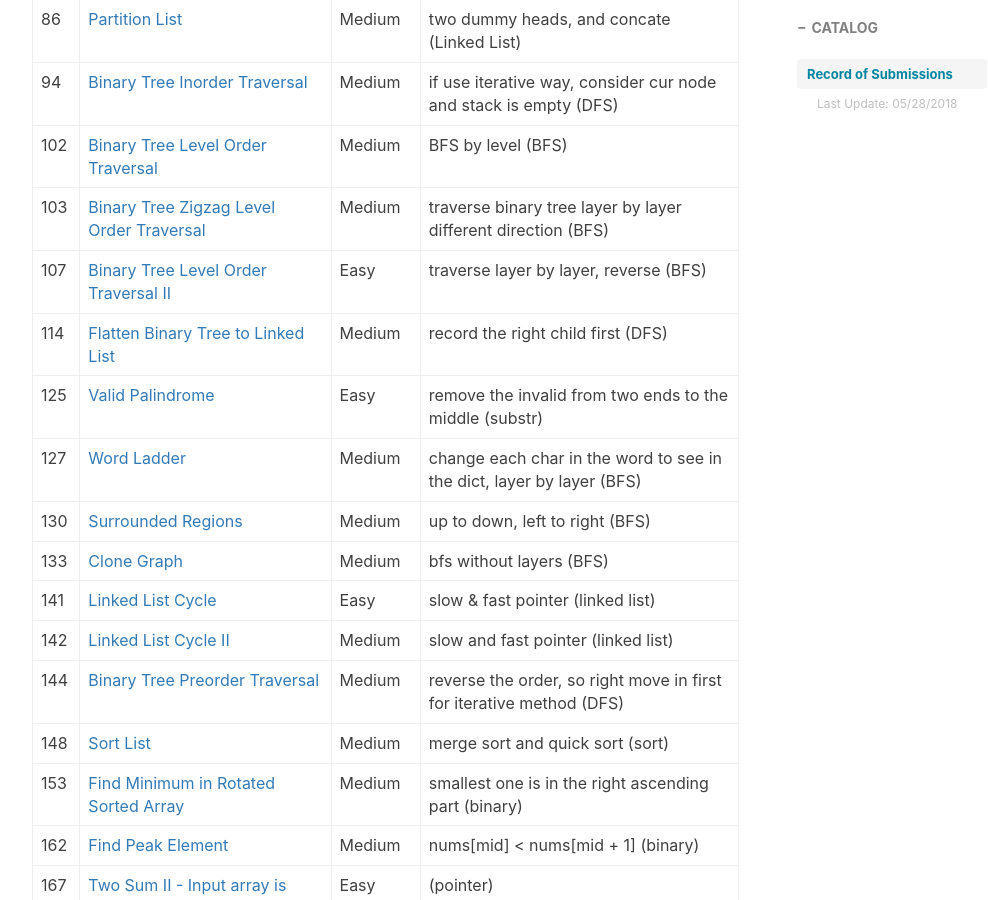
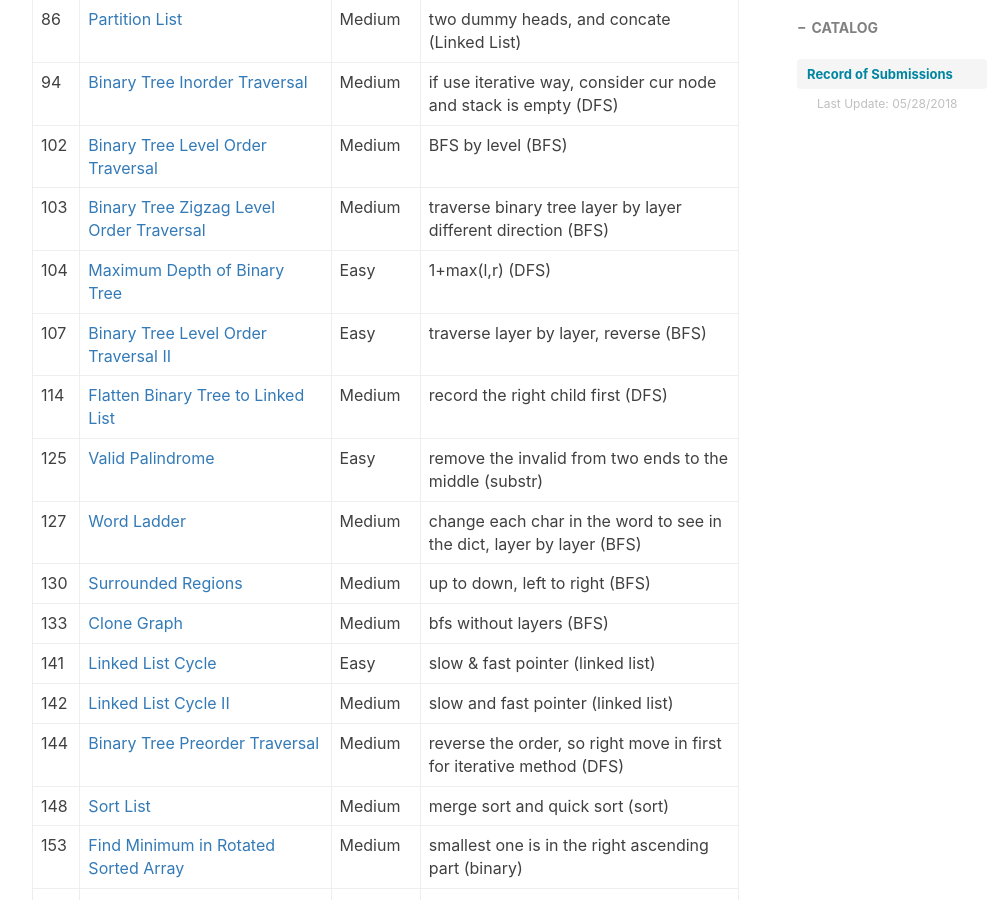
Before and after one commit to ly16/ly16.github.io, a Jekyll site: the page built from _posts/2018-05-18-leetcode-record-round1.md, in a window 1280 px wide and 900 px high, scrolled down 1407 px. Shown: the whole window, without its empty margins (233-1221 px from the left). Built offline with Jekyll 4.4.1, drawn with Linux system fonts in a browser that asks for light colours; nearby versions of some CDN libraries; comment, search, counter and statistics services are not loaded.

Commit message:
Update 2018-05-18-leetcode-record-round1.md

```diff
--- a/_posts/2018-05-18-leetcode-record-round1.md
+++ b/_posts/2018-05-18-leetcode-record-round1.md
@@ -34,6 +34,7 @@ tags:
 |94|[Binary Tree Inorder Traversal](https://github.com/ly16/LC-Practice/blob/master/In-order%20Traversal%20Of%20Binary%20Tree.java)|Medium|if use iterative way, consider cur node and stack is empty (DFS)|
 |102|[Binary Tree Level Order Traversal](https://github.com/ly16/LC-Practice/blob/master/Get%20Keys%20In%20Binary%20Tree%20Layer%20By%20Layer.java)|Medium|BFS by level (BFS)|
 |103|[Binary Tree Zigzag Level Order Traversal](https://github.com/ly16/LC-Practice/blob/master/Get%20Keys%20In%20Binary%20Tree%20Layer%20By%20Layer%20Zig-Zag%20Order.java)|Medium|traverse binary tree layer by layer different direction (BFS)|
+|104|[Maximum Depth of Binary Tree](https://github.com/ly16/LC-Practice/blob/master/Maximum%20Depth%20of%20Binary%20Tree.java)|Easy|1+max(l,r) (DFS)|
 |107|[Binary Tree Level Order Traversal II](https://github.com/ly16/LC-Practice/blob/master/Binary%20Tree%20Level%20Order%20Traversal%20II.java)|Easy|traverse layer by layer, reverse (BFS)|
 |114|[Flatten Binary Tree to Linked List](https://github.com/ly16/LC-Practice/blob/master/Flatten%20Binary%20Tree%20to%20Linked%20List.java)|Medium|record the right child first (DFS)|
 |125|[Valid Palindrome](https://github.com/ly16/LC-Practice/blob/master/Valid%20palindrome.java)|Easy|remove the invalid from two ends to the middle (substr)|
```
